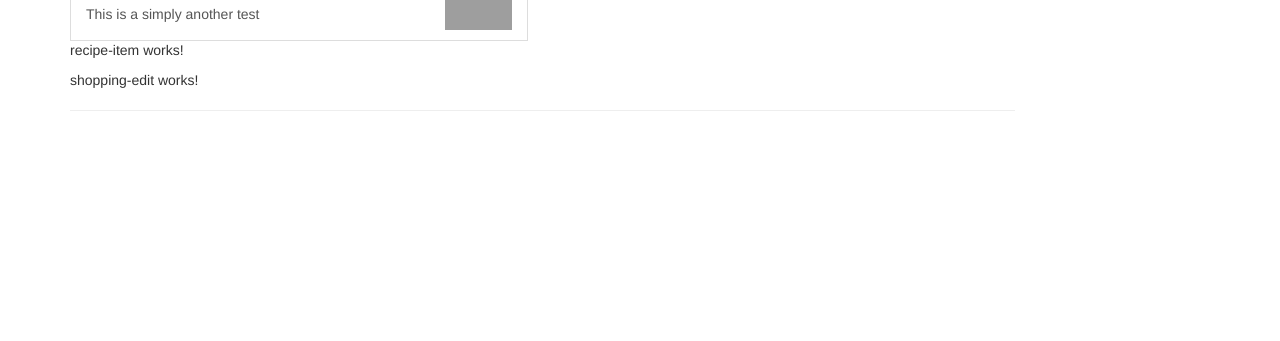
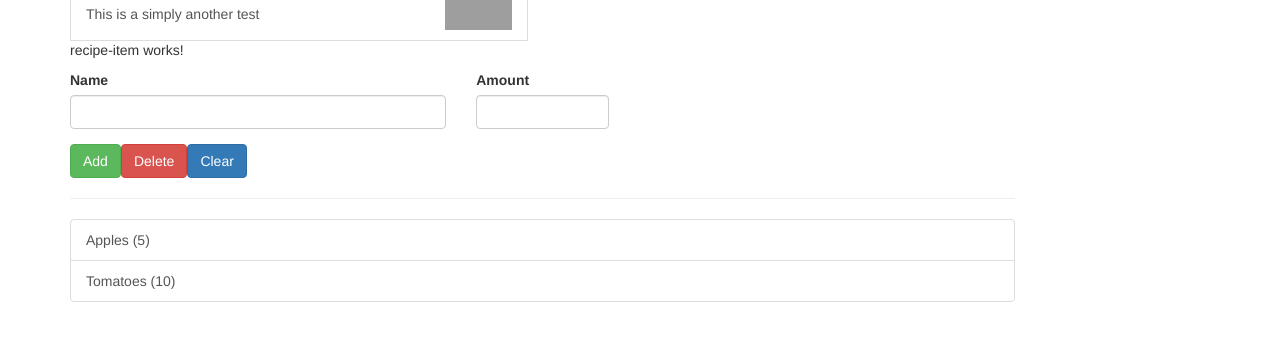
Before and after one commit to SilverCode/recipe-book, an Angular app: page / in a window 1280 px wide. Shown: the part 249-590 px from the top of the page. Built offline with nearby package versions, Linux system fonts and the light colour scheme; grey boxes are pictures that could not be loaded.

Commit message:
Add Shopping List Component layout

```diff
--- /dev/null
+++ b/src/app/shared/ingredient.model.ts
@@ -0,0 +1,4 @@
+export class Ingredient {
+  constructor(public name: string, public amount: number) {
+  }
+}
--- a/src/app/shopping-list/shopping-edit/shopping-edit.component.html
+++ b/src/app/shopping-list/shopping-edit/shopping-edit.component.html
@@ -1,3 +1,23 @@
-<p>
-  shopping-edit works!
-</p>
+<div class="row">
+  <div class="col-xs-12">
+    <form>
+      <div class="row">
+        <div class="col-sm-5 form-group">
+          <label for="name">Name</label>
+          <input type="text" id="name" class="form-control">
+        </div>
+        <div class="col-sm-2 form-group">
+          <label for="amount">Amount</label>
+          <input type="text" id="amount" class="form-control">
+        </div>
+      </div>
+      <div class="row">
+        <div class="col-xs-12">
+          <button class="btn btn-success" type="submit">Add</button>
+          <button class="btn btn-danger" type="button">Delete</button>
+          <button class="btn btn-primary" type="button">Clear</button>
+        </div>
+      </div>
+    </form>
+  </div>
+</div>
--- a/src/app/shopping-list/shopping-list.component.html
+++ b/src/app/shopping-list/shopping-list.component.html
@@ -2,5 +2,10 @@
   <div class="col-xs-10">
     <app-shopping-edit></app-shopping-edit>
     <hr>
+    <ul class="list-group">
+      <a class="list-group-item" style="cursor: pointer" *ngFor="let ingredient of ingredients">
+        {{ ingredient.name }} ({{ ingredient.amount}})
+      </a>
+    </ul>
   </div>
 </div>
--- a/src/app/shopping-list/shopping-list.component.ts
+++ b/src/app/shopping-list/shopping-list.component.ts
@@ -1,4 +1,5 @@
 import { Component, OnInit } from '@angular/core';
+import { Ingredient } from '../shared/ingredient.model';
 
 @Component({
   selector: 'app-shopping-list',
@@ -6,6 +7,10 @@
   styleUrls: ['./shopping-list.component.css']
 })
 export class ShoppingListComponent implements OnInit {
+  ingredients: Ingredient[] = [
+    new Ingredient('Apples', 5),
+    new Ingredient('Tomatoes', 10)
+  ];
 
   constructor() { }
 
```
